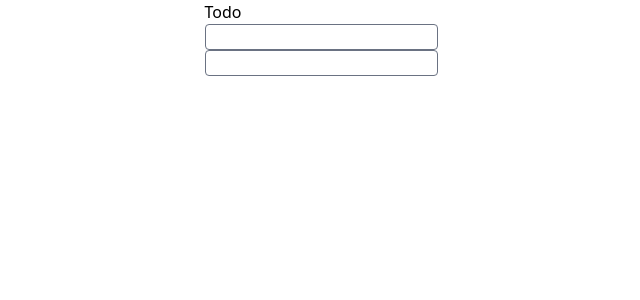
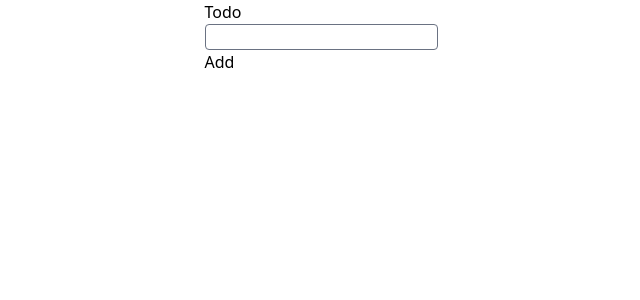
Before and after one commit to dev-dabid/react-ts-todo-list, a React (Vite) app: page / in a window 1280 px wide. Shown: the top 300 px of the page, without its empty margins (319-959 px from the left). Built offline with nearby package versions, Linux system fonts and the light colour scheme.

Commit message:
feat: add submitTodo

```diff
--- a/src/App.tsx
+++ b/src/App.tsx
@@ -4,16 +4,26 @@ import Form from "./components/Form";
 
 const App = () => {
   const [todo, setTodo] = useState<Todos>({
-    id: 1,
+    id: Date.now(),
     todoName: "",
-    todoTitle: "",
   });
 
-  console.log(todo);
+  const [todoList, setTodoList] = useState<Todos[]>([]);
+
+  const submitTodo = () => {
+    if (!todo.todoName.trim()) return;
+    setTodoList((prev) => {
+      return [...prev, { id: Date.now(), todoName: todo.todoName }];
+    });
+
+    setTodo({ id: 0, todoName: "" });
+  };
+
+  console.log(todoList);
 
   return (
     <div className="flex justify-center">
-      <Form todo={todo} setTodo={setTodo} />
+      <Form todo={todo} setTodo={setTodo} submitTodo={submitTodo} />
     </div>
   );
 };
--- a/src/components/Counter.tsx
+++ /dev/null
@@ -1,5 +0,0 @@
-const Counter = () => {
-  return <div></div>;
-};
-
-export default Counter;
--- a/src/components/Form.tsx
+++ b/src/components/Form.tsx
@@ -5,18 +5,24 @@ import Input from "./Input";
 interface InputProps {
   todo: Todos;
   setTodo: Dispatch<SetStateAction<Todos>>;
+  submitTodo: () => void;
 }
 
-const Form = ({ todo, setTodo }: InputProps) => {
-  const { todoName, todoTitle } = todo;
+const Form = ({ todo, setTodo, submitTodo }: InputProps) => {
+  const { todoName } = todo;
 
   return (
-    <form action="">
+    <form
+      onSubmit={(e) => {
+        e.preventDefault();
+        submitTodo();
+      }}
+    >
       <div className="flex flex-col">
         <label htmlFor="">Todo</label>
         <Input name={"todoName"} value={todoName} setTodo={setTodo} />
-        <Input name={"todoTitle"} value={todoTitle} setTodo={setTodo} />
       </div>
+      <button type="submit">Add</button>
     </form>
   );
 };
--- a/src/types/Todos.tsx
+++ b/src/types/Todos.tsx
@@ -1,5 +1,4 @@
 export interface Todos {
   id: number;
   todoName: string;
-  todoTitle: string;
 }
```
